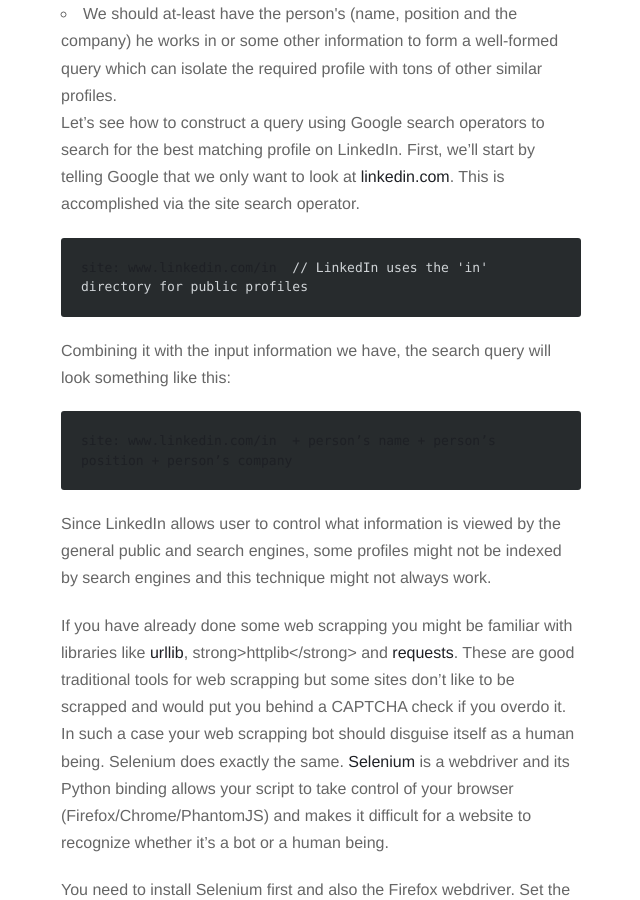
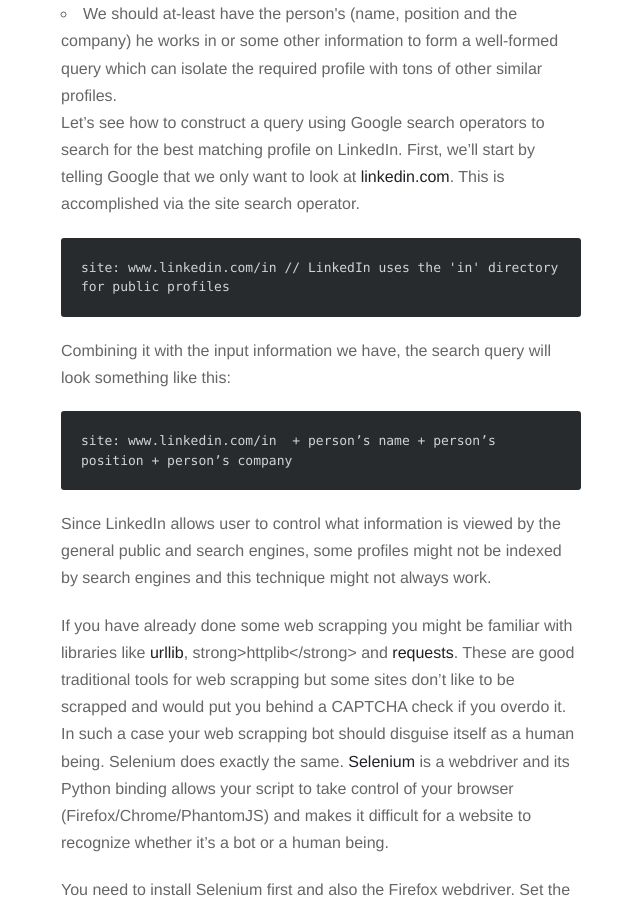
Before and after one commit to AkshayAgarwal007/AkshayAgarwal007.github.io, a Jekyll site: the page built from _posts/2016-12-07-LinkedIn-Profile-Search-using-Python-and-Selenium.markdown, in a window 1280 px wide and 900 px high, scrolled down 1150 px. Shown: the whole window, without its empty margins (319-959 px from the left). Built offline with Jekyll 4.4.1, drawn with Linux system fonts in a browser that asks for light colours; nearby versions of some CDN libraries; comment, search, counter and statistics services are not loaded.

Commit message:
Article updated

```diff
--- a/_posts/2016-12-07-LinkedIn-Profile-Search-using-Python-and-Selenium.markdown
+++ b/_posts/2016-12-07-LinkedIn-Profile-Search-using-Python-and-Selenium.markdown
@@ -24,11 +24,11 @@ It is achieved here in the simplest and best possible way and is based upon the
 
 Let’s see how to construct a query using Google search operators to search for the best matching profile on LinkedIn. First, we’ll start by telling Google that we only want to look at <strong>linkedin.com</strong>. This is accomplished via the site search operator.
 
-<pre><strong>site: www.linkedin.com/in </strong> // LinkedIn uses the 'in' directory for public profiles</pre>
+<pre>site: www.linkedin.com/in // LinkedIn uses the 'in' directory for public profiles</pre>
 
 Combining it with the input information we have, the search query will look something like this:
 
-<pre><strong>site: www.linkedin.com/in  + person’s name + person’s position + person’s company</strong></pre>
+<pre>site: www.linkedin.com/in  + person’s name + person’s position + person’s company</pre>
 
 Since LinkedIn allows user to control what information is viewed by the general public and search engines, some profiles might not be indexed by search engines and this technique might not always work.
 
```
